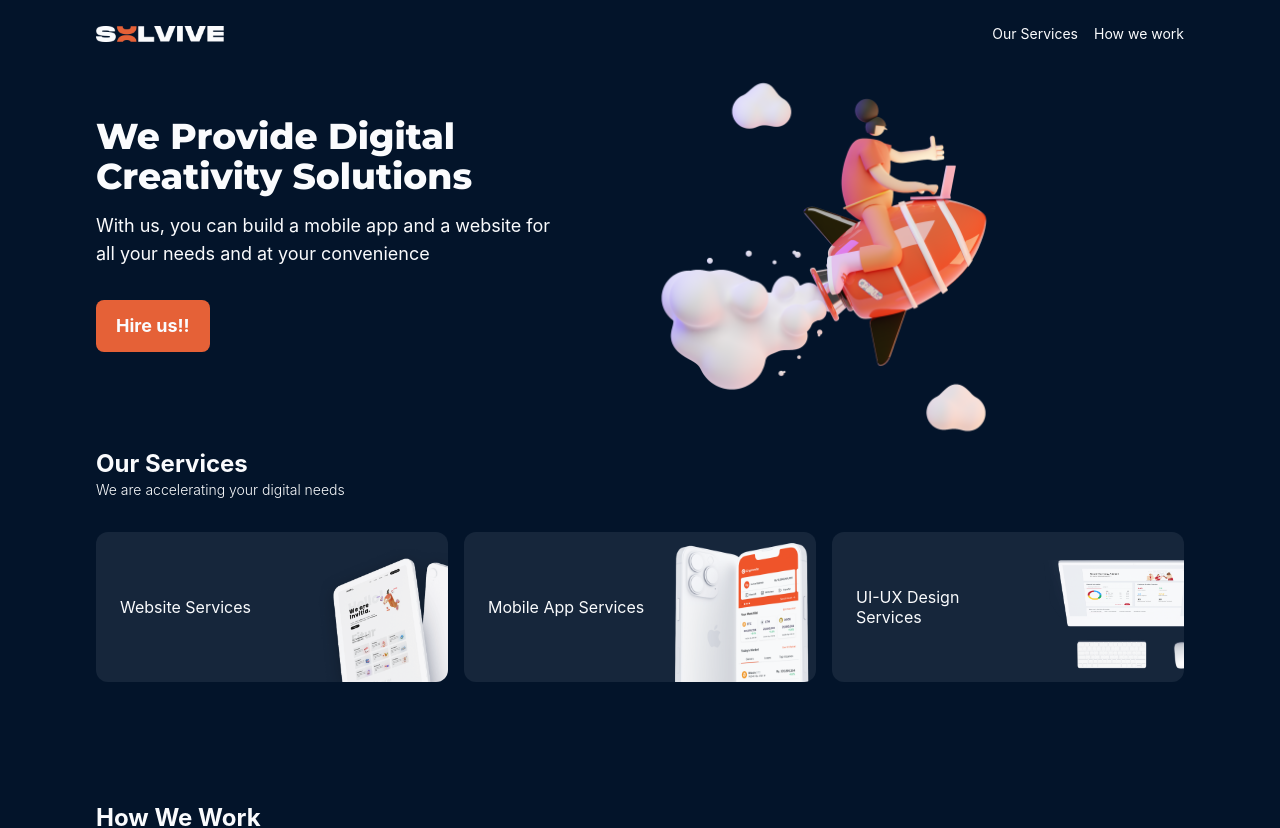
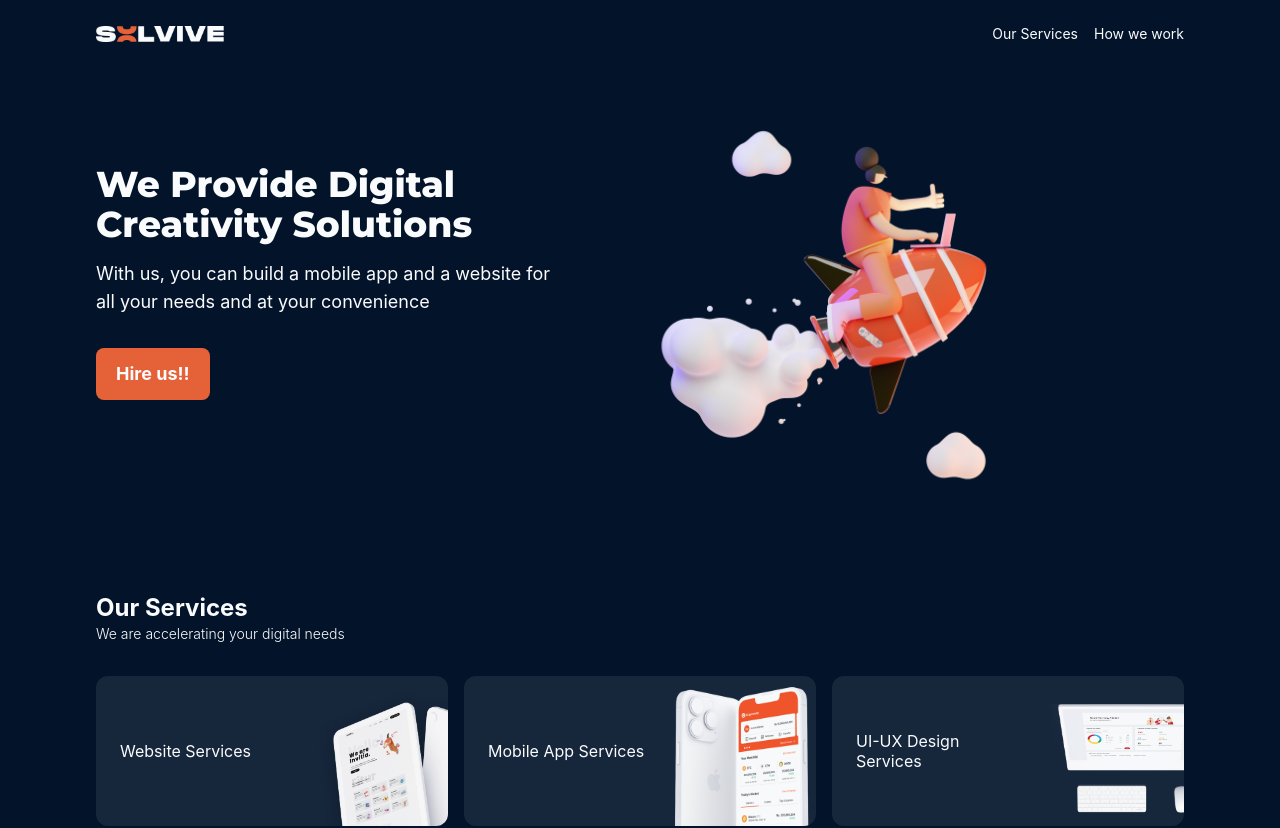
Before and after one commit to Refara08/solvive-landing-page, a Next.js app: page / in a window 1280 px wide. Shown: the top 828 px of the page. Built offline with nearby package versions, Linux system fonts and the light colour scheme.

Commit message:
adjusting layout

```diff
--- a/components/footer/Footer.js
+++ b/components/footer/Footer.js
@@ -31,6 +31,7 @@ const Footer = () => {
             width={"687"}
             height={"636"}
             className="absolute bottom-0 right-0 scale-125 sm:scale-105 md:scale-90 lg:scale-[65%] xl:scale-[45%] origin-bottom"
+            priority={true}
           />
         </div>
       </div>
--- a/components/hero/Hero.js
+++ b/components/hero/Hero.js
@@ -5,7 +5,7 @@ const Hero = () => {
   return (
     <section
       id="hero"
-      className="grid grid-cols-6 lg:grid-cols-5 xl:grid-cols-2 pt-12 mb-24"
+      className="grid grid-cols-6 lg:grid-cols-5 xl:grid-cols-2 py-12 lg:py-24 mb-12 md:mb-24"
     >
       <div className="col-span-4 lg:col-span-3 xl:col-span-1 md:w-[80%] lg:w-[75%] xl:w-full">
         <div className="mb-8">
@@ -31,6 +31,7 @@ const Hero = () => {
             width="1000"
             height="1000"
             className="origin-top-left scale-110 md:origin-bottom-right md:scale-125 xl:origin-top-left xl:scale-100 xl:-translate-x-28"
+            priority={true}
           />
         </div>
       </div>
```
